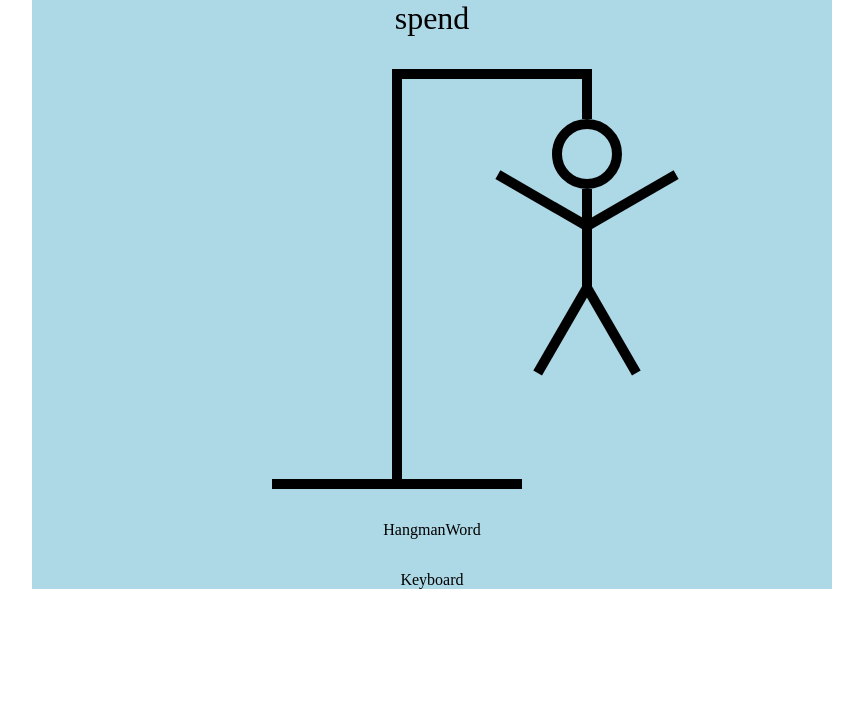
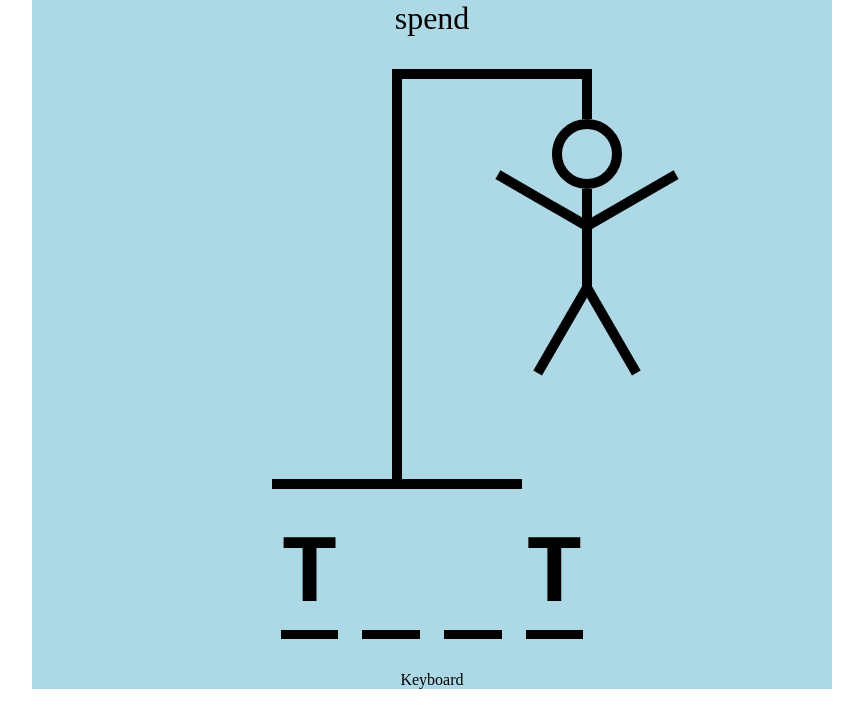
Before and after one commit to Zavista/Hangman-Project, a React (Vite) app: page / in a window 1280 px wide. Shown: the top 728 px of the page, without its empty margins (208-1071 px from the left). Built offline with nearby package versions, Linux system fonts and the light colour scheme.

Commit message:
Added hangman word component

```diff
--- a/src/components/HangmanWord.tsx
+++ b/src/components/HangmanWord.tsx
@@ -1,5 +1,34 @@
+const containerStyle: CSSProperties = {
+  display: "flex",
+  gap: ".25em",
+  fontSize: "6rem",
+  fontWeight: "bold",
+  textTransform: "uppercase",
+  fontFamily: "monospace",
+};
+
 const HangmanWord = () => {
-  return <div>HangmanWord</div>;
+  const word: string = "test";
+
+  const guessedLetters: string[] = ["t", "a", "b"];
+
+  return (
+    <div style={containerStyle}>
+      {word.split("").map((letter, index) => (
+        <span key={index} style={{ borderBottom: ".1em solid black" }}>
+          <span
+            style={{
+              visibility: guessedLetters.includes(letter)
+                ? "visible"
+                : "hidden",
+            }}
+          >
+            {letter}
+          </span>
+        </span>
+      ))}
+    </div>
+  );
 };
 
 export default HangmanWord;
```
